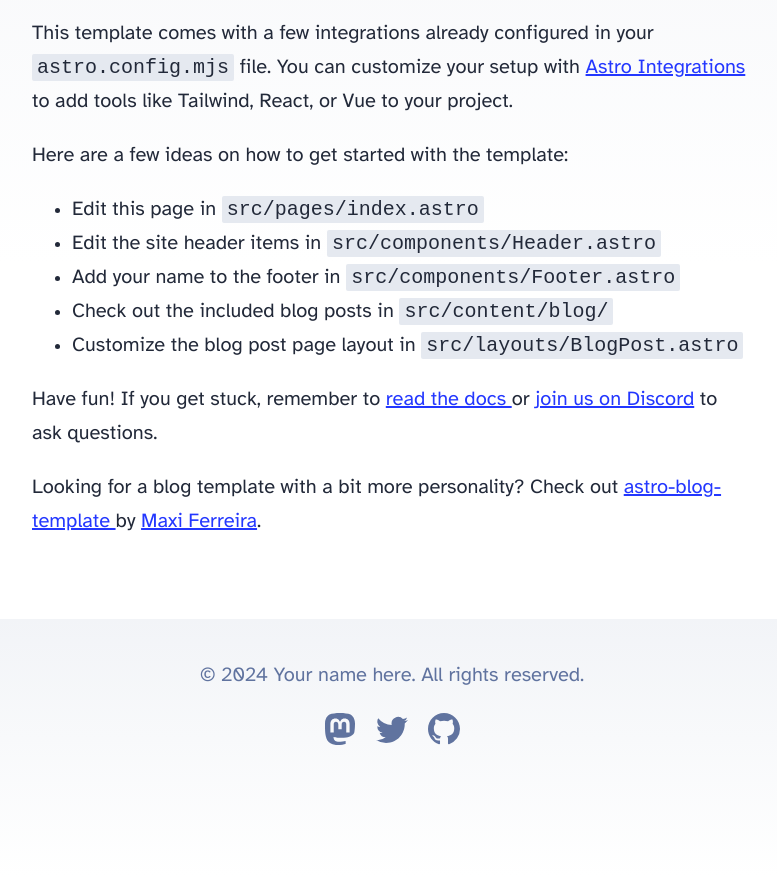
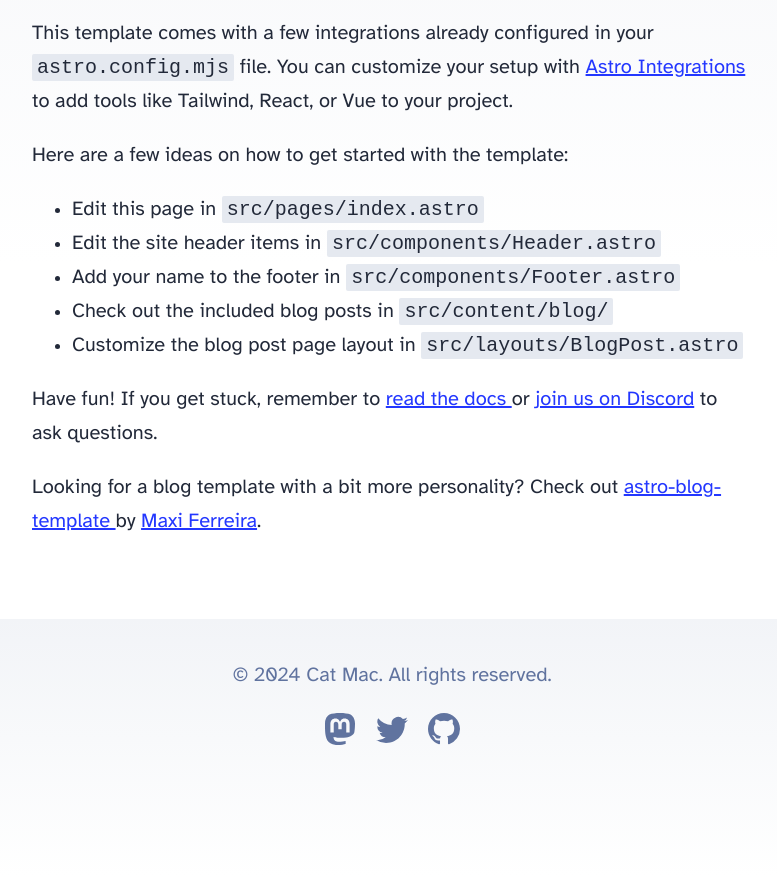
Before and after one commit to kittycatmac/TheCatMacBlog, an Astro site: page / in a window 1280 px wide. Shown: the part 336-1213 px from the top of the page, without its empty margins (248-1025 px from the left). Built offline with nearby package versions, Linux system fonts and the light colour scheme; Astro itself is replaced by a stand-in of ours.

Commit message:
added name

```diff
--- a/src/components/Footer.astro
+++ b/src/components/Footer.astro
@@ -3,7 +3,7 @@ const today = new Date();
 ---
 
 <footer>
-	&copy; {today.getFullYear()} Your name here. All rights reserved.
+	&copy; {today.getFullYear()} Cat Mac. All rights reserved.
 	<div class="social-links">
 		<a href="https://m.webtoo.ls/@astro" target="_blank">
 			<span class="sr-only">Follow Astro on Mastodon</span>
```
